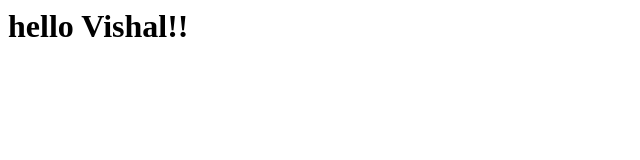
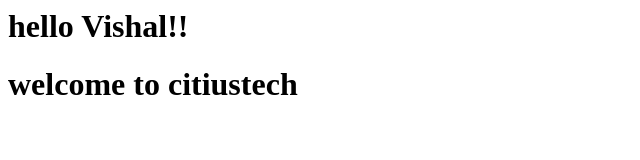
Before and after one commit to Vishal-Vichu/azure, a plain HTML site: page index.html in a window 1280 px wide. Shown: the whole page, without its empty margins (0-640 px from the left). Drawn offline with Linux system fonts and the light colour scheme.

Commit message:
updated index with second line

```diff
--- a/index.html
+++ b/index.html
@@ -1,3 +1,4 @@
 <html>
 	<h1>hello Vishal!!</h1>
+	<h1> welcome to citiustech </h1>
 </html>
```
